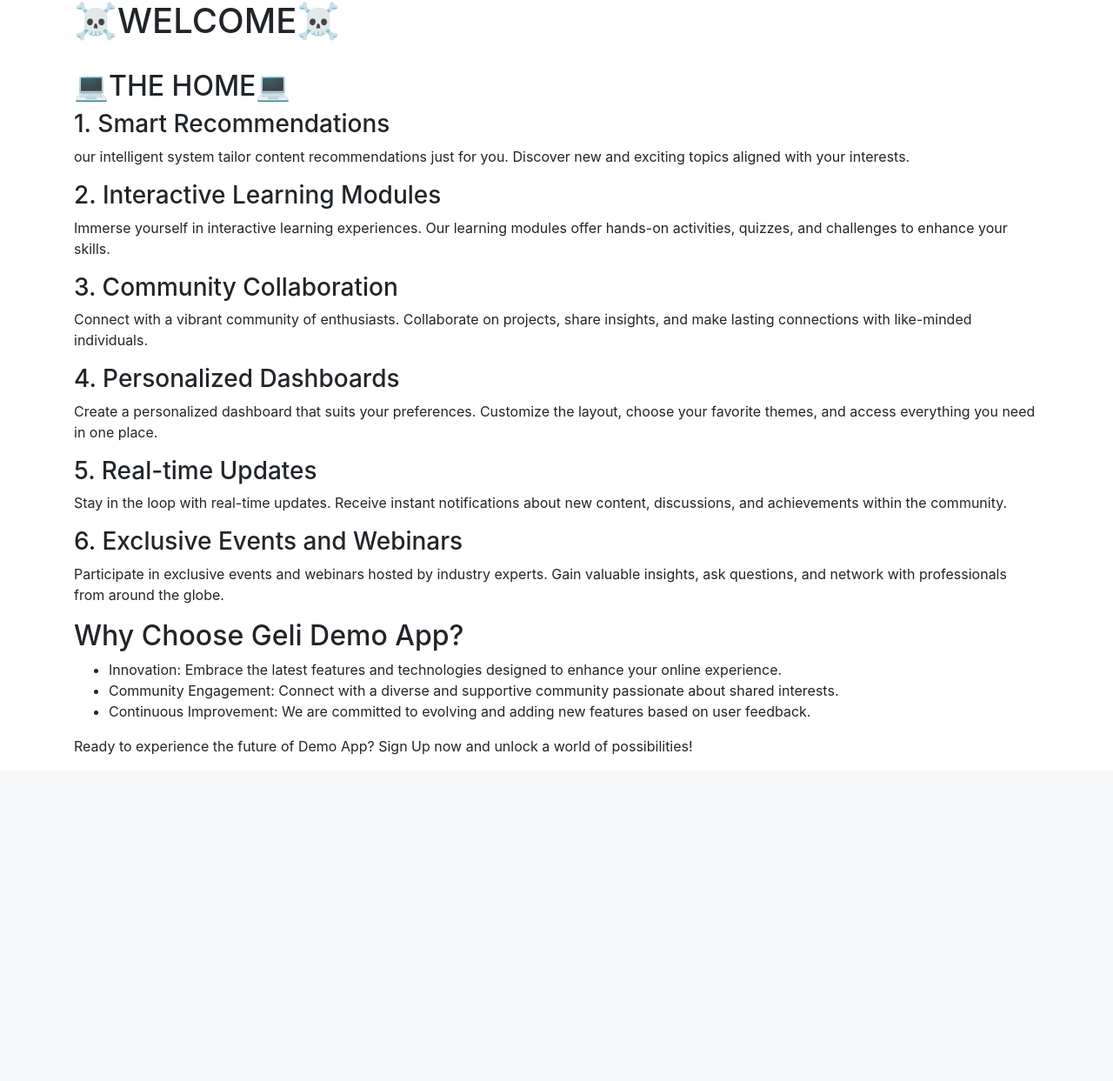
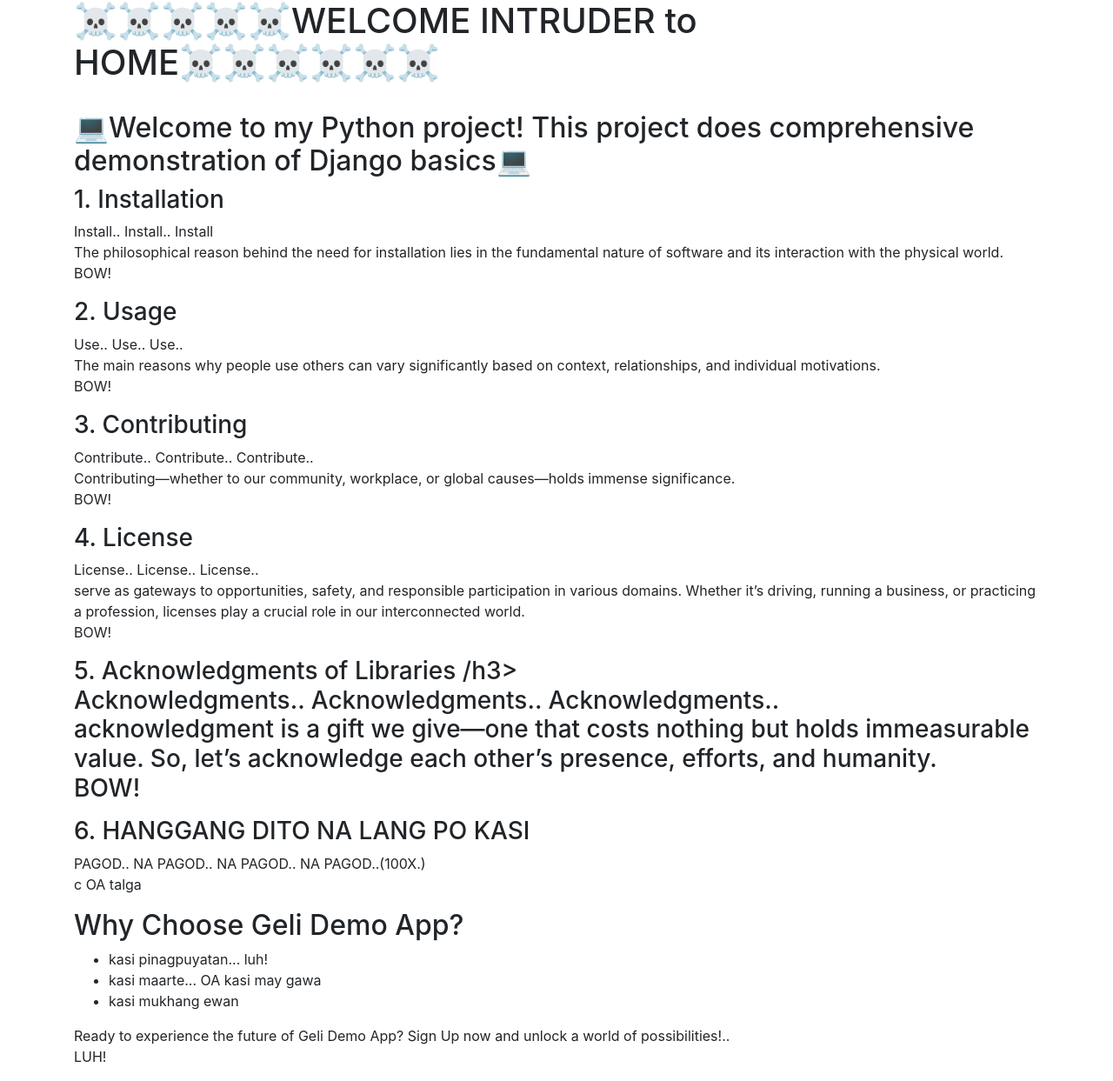
Before and after one commit to laizzzzzz/APP-DEV_PrelimAct, a Django app: page / in a window 1280 px wide. Shown: the part 56-1299 px from the top of the page at 87% size. Before the commit the page ends 924 px from the top, so only its background shows below. Run offline with Django 5.2, Linux system fonts and the light colour scheme; some libraries are stand-ins or nearby versions.

Commit message:
Update home.html
Luh home tab

```diff
--- a/Geli/myapp/templates/home.html
+++ b/Geli/myapp/templates/home.html
@@ -1,32 +1,33 @@
 {% extends "base.html" %}
-{% block title %} Home Page {% endblock %}
+{% block title %} Home Page din {% endblock %}
+
 {% block content %}
-<h1>☠WELCOME☠</h1>
+<h1>☠☠☠☠☠WELCOME INTRUDER to HOME☠☠☠☠☠☠</h1>
 <br>
-<h2>💻THE HOME💻</h2>
-<h3>1. Smart Recommendations</h3>
-<p> our intelligent system tailor content recommendations just for you. Discover new and exciting topics aligned with your interests.</p>
+<h2>💻Welcome to my Python project! This project does comprehensive demonstration of Django basics💻</h2>
+<h3>1. Installation</h3>
+<p> Install.. Install.. Install <br> The philosophical reason behind the need for installation lies in the fundamental nature of software and its interaction with the physical world. <br> BOW! </p>
 
-<h3>2. Interactive Learning Modules</h3>
-<p>Immerse yourself in interactive learning experiences. Our learning modules offer hands-on activities, quizzes, and challenges to enhance your skills.</p>
+<h3>2. Usage</h3>
+<p> Use.. Use.. Use.. <br> The main reasons why people use others can vary significantly based on context, relationships, and individual motivations.<br> BOW! </p>
 
-<h3>3. Community Collaboration</h3>
-<p>Connect with a vibrant community of enthusiasts. Collaborate on projects, share insights, and make lasting connections with like-minded individuals.</p>
+<h3>3. Contributing </h3>
+<p>Contribute.. Contribute.. Contribute.. <br> Contributing—whether to our community, workplace, or global causes—holds immense significance.<br> BOW! </p>
 
-<h3>4. Personalized Dashboards</h3>
-<p>Create a personalized dashboard that suits your preferences. Customize the layout, choose your favorite themes, and access everything you need in one place.</p>
+<h3>4. License </h3>
+<p> License.. License.. License.. <br> serve as gateways to opportunities, safety, and responsible participation in various domains. Whether it’s driving, running a business, or practicing a profession, licenses play a crucial role in our interconnected world.<br> BOW! </p>
 
-<h3>5. Real-time Updates</h3>
-<p>Stay in the loop with real-time updates. Receive instant notifications about new content, discussions, and achievements within the community.</p>
+<h3>5. Acknowledgments of Libraries /h3>
+<p> Acknowledgments..  Acknowledgments..  Acknowledgments.. <br> acknowledgment is a gift we give—one that costs nothing but holds immeasurable value. So, let’s acknowledge each other’s presence, efforts, and humanity.<br> BOW! </p>
 
-<h3>6. Exclusive Events and Webinars</h3>
-<p>Participate in exclusive events and webinars hosted by industry experts. Gain valuable insights, ask questions, and network with professionals from around the globe.</p>
+<h3>6. HANGGANG DITO NA LANG PO KASI</h3>
+<p>PAGOD.. NA PAGOD.. NA PAGOD.. NA PAGOD..(100X.)<br> c OA talga </p>
 
 <h2>Why Choose Geli Demo App? </h2>
 <ul>
-    <li>Innovation: Embrace the latest features and technologies designed to enhance your online experience.</li>
-    <li>Community Engagement: Connect with a diverse and supportive community passionate about shared interests.</li>
-    <li>Continuous Improvement: We are committed to evolving and adding new features based on user feedback.</li>
+    <li>kasi pinagpuyatan... luh!</li>
+    <li>kasi maarte... OA kasi may gawa</li>
+    <li>kasi mukhang ewan</li>
 </ul>
-<p>Ready to experience the future of Demo App? Sign Up now and unlock a world of possibilities!</p>
+<p>Ready to experience the future of Geli Demo App? Sign Up now and unlock a world of possibilities!.. <br> LUH! </p>
 {% endblock %}
```
